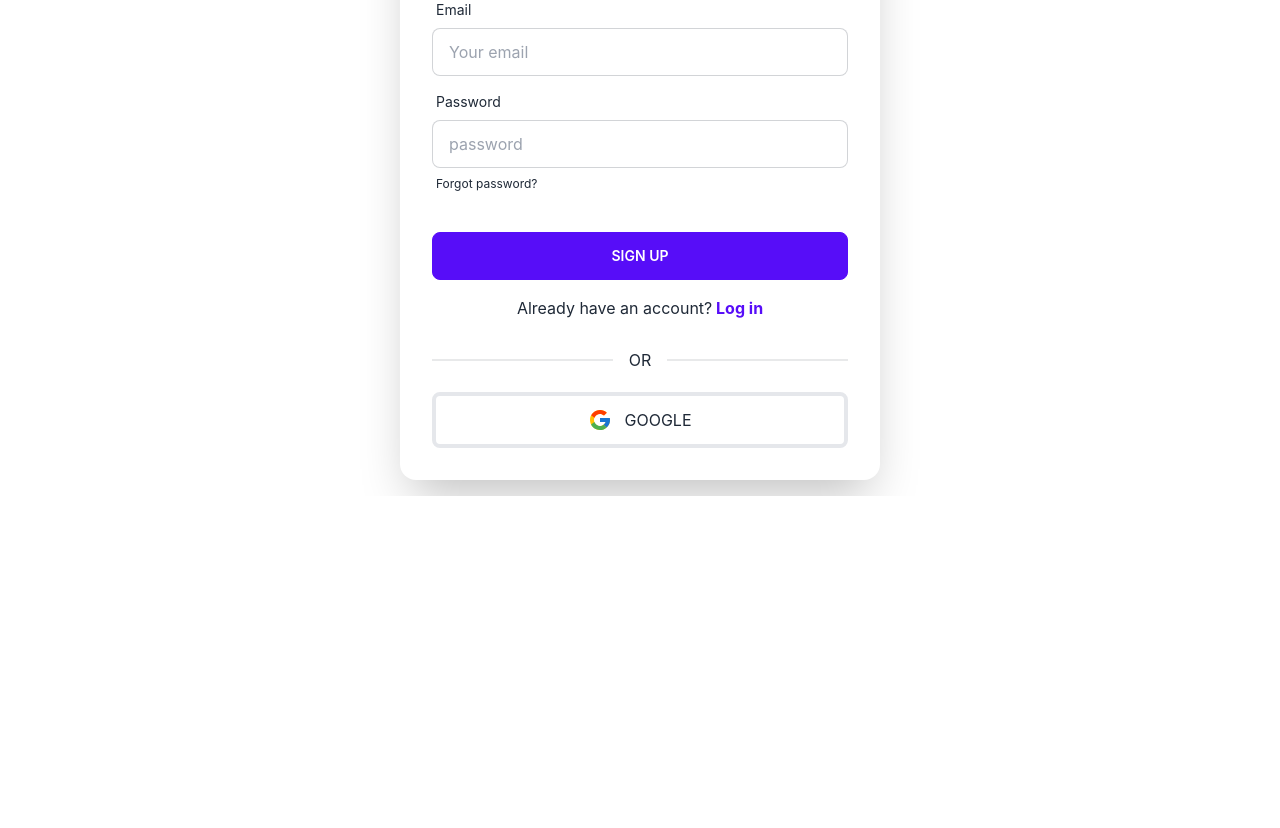
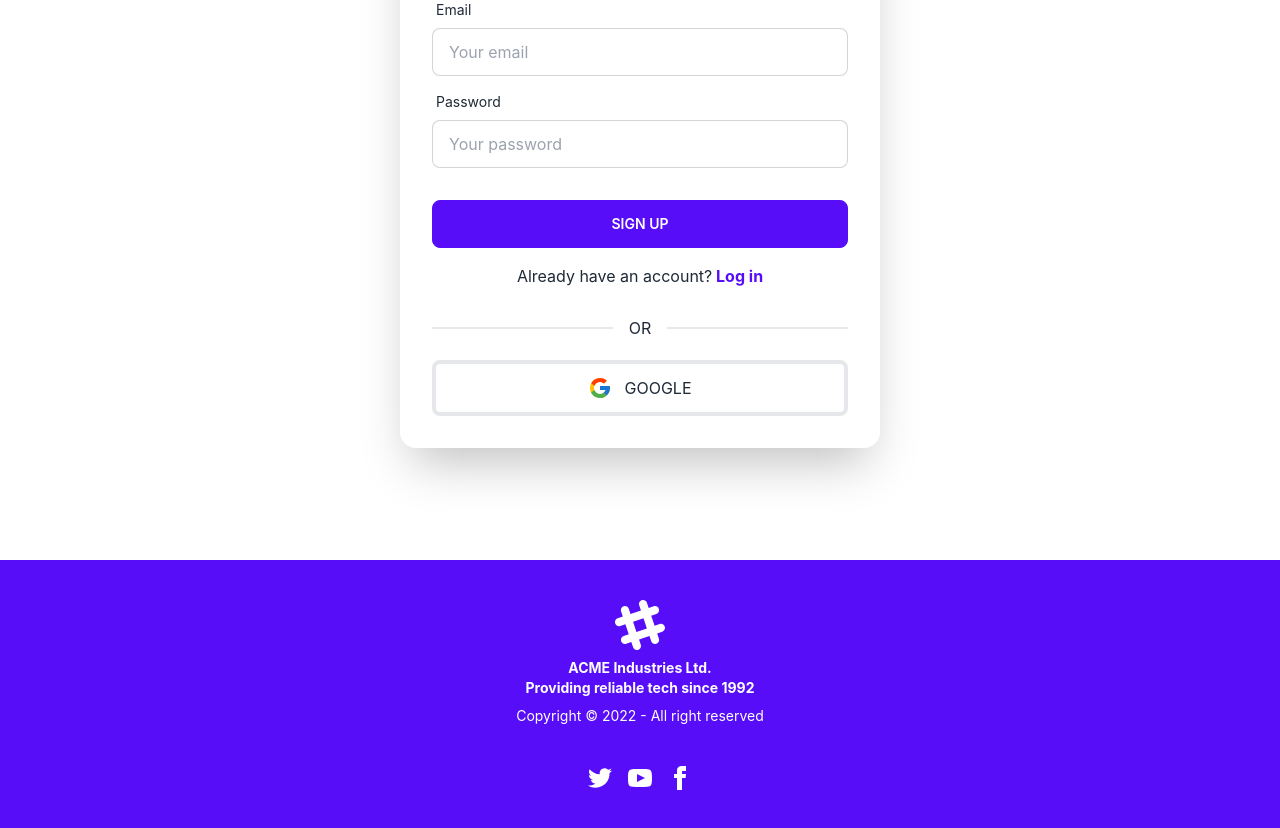
Before and after one commit to Zayed-Fahim/Used-products-resale-market-client-side, a React (Create React App) app: page /signup in a window 1280 px wide. Shown: the part 420-1248 px from the top of the page. Before the commit the page ends 916 px from the top, so only its background shows below. Built offline with nearby package versions, Linux system fonts and the light colour scheme; no server answers.

Commit message:
email log in logOut done

```diff
--- a/package.json
+++ b/package.json
@@ -11,6 +11,7 @@
     "react": "^18.2.0",
     "react-dom": "^18.2.0",
     "react-hook-form": "^7.39.5",
+    "react-hot-toast": "^2.4.0",
     "react-icons": "^4.6.0",
     "react-router-dom": "^6.4.3",
     "react-scripts": "5.0.1",
--- a/src/Contexts/AuthProvider/AuthProvider.js
+++ b/src/Contexts/AuthProvider/AuthProvider.js
@@ -1,22 +1,46 @@
-import React, { createContext } from 'react';
-import {createUserWithEmailAndPassword, getAuth} from 'firebase/auth'
-import app from '../../firebase/firebase.config';
+import React, { createContext, useEffect, useState } from "react";
+import {
+  createUserWithEmailAndPassword,
+  getAuth,
+  onAuthStateChanged,
+  signInWithEmailAndPassword,
+  signOut
+} from "firebase/auth";
+import app from "../../firebase/firebase.config";
 
-const AuthContexts = createContext();
+export const AuthContext = createContext();
 const auth = getAuth(app);
 const AuthProvider = ({ children }) => {
+  const [user, setUser] = useState(null);
   const createUser = (email, password) => {
     return createUserWithEmailAndPassword(auth, email, password);
+  };
+
+  const signIn = (email, password) => {
+    return signInWithEmailAndPassword(auth, email, password);
+    };
+
+    const logOut = () => {
+        return signOut(auth);
     }
 
+  useEffect(() => {
+    const unsubscribe = onAuthStateChanged(auth, (createUser) => {
+      console.log("user observing");
+      setUser(createUser);
+    });
+    return () => unsubscribe();
+  }, []);
+
   const authInfo = {
-        createUser
-    }
+    createUser,
+    user,
+    signIn,
+    logOut,
+  };
   return (
     <div>
-            <AuthContexts.Provider value={authInfo}>
-                {children}
-            </AuthContexts.Provider>
+      <AuthContext.Provider value={authInfo}>{children}</AuthContext.Provider>
     </div>
   );
 };
--- a/src/Pages/Home/Footer/Footer.js
+++ b/src/Pages/Home/Footer/Footer.js
@@ -1,10 +1,65 @@
 import React from 'react';
+import { Link } from 'react-router-dom';
 
 const Footer = () => {
     return (
+      <footer className="footer footer-center p-10 bg-primary text-primary-content mt-24 container mx-auto">
         <div>
-
+          <svg
+            width="50"
+            height="50"
+            viewBox="0 0 24 24"
+            xmlns="http://www.w3.org/2000/svg"
+            fillRule="evenodd"
+            clipRule="evenodd"
+            className="inline-block fill-current"
+          >
+            <path d="M22.672 15.226l-2.432.811.841 2.515c.33 1.019-.209 2.127-1.23 2.456-1.15.325-2.148-.321-2.463-1.226l-.84-2.518-5.013 1.677.84 2.517c.391 1.203-.434 2.542-1.831 2.542-.88 0-1.601-.564-1.86-1.314l-.842-2.516-2.431.809c-1.135.328-2.145-.317-2.463-1.229-.329-1.018.211-2.127 1.231-2.456l2.432-.809-1.621-4.823-2.432.808c-1.355.384-2.558-.59-2.558-1.839 0-.817.509-1.582 1.327-1.846l2.433-.809-.842-2.515c-.33-1.02.211-2.129 1.232-2.458 1.02-.329 2.13.209 2.461 1.229l.842 2.515 5.011-1.677-.839-2.517c-.403-1.238.484-2.553 1.843-2.553.819 0 1.585.509 1.85 1.326l.841 2.517 2.431-.81c1.02-.33 2.131.211 2.461 1.229.332 1.018-.21 2.126-1.23 2.456l-2.433.809 1.622 4.823 2.433-.809c1.242-.401 2.557.484 2.557 1.838 0 .819-.51 1.583-1.328 1.847m-8.992-6.428l-5.01 1.675 1.619 4.828 5.011-1.674-1.62-4.829z"></path>
+          </svg>
+          <p className="font-bold">
+            ACME Industries Ltd. <br />
+            Providing reliable tech since 1992
+          </p>
+          <p>Copyright © 2022 - All right reserved</p>
         </div>
+        <div>
+          <div className="grid grid-flow-col gap-4">
+            <Link>
+              <svg
+                xmlns="http://www.w3.org/2000/svg"
+                width="24"
+                height="24"
+                viewBox="0 0 24 24"
+                className="fill-current"
+              >
+                <path d="M24 4.557c-.883.392-1.832.656-2.828.775 1.017-.609 1.798-1.574 2.165-2.724-.951.564-2.005.974-3.127 1.195-.897-.957-2.178-1.555-3.594-1.555-3.179 0-5.515 2.966-4.797 6.045-4.091-.205-7.719-2.165-10.148-5.144-1.29 2.213-.669 5.108 1.523 6.574-.806-.026-1.566-.247-2.229-.616-.054 2.281 1.581 4.415 3.949 4.89-.693.188-1.452.232-2.224.084.626 1.956 2.444 3.379 4.6 3.419-2.07 1.623-4.678 2.348-7.29 2.04 2.179 1.397 4.768 2.212 7.548 2.212 9.142 0 14.307-7.721 13.995-14.646.962-.695 1.797-1.562 2.457-2.549z"></path>
+              </svg>
+            </Link>
+            <Link>
+              <svg
+                xmlns="http://www.w3.org/2000/svg"
+                width="24"
+                height="24"
+                viewBox="0 0 24 24"
+                className="fill-current"
+              >
+                <path d="M19.615 3.184c-3.604-.246-11.631-.245-15.23 0-3.897.266-4.356 2.62-4.385 8.816.029 6.185.484 8.549 4.385 8.816 3.6.245 11.626.246 15.23 0 3.897-.266 4.356-2.62 4.385-8.816-.029-6.185-.484-8.549-4.385-8.816zm-10.615 12.816v-8l8 3.993-8 4.007z"></path>
+              </svg>
+            </Link>
+            <Link>
+              <svg
+                xmlns="http://www.w3.org/2000/svg"
+                width="24"
+                height="24"
+                viewBox="0 0 24 24"
+                className="fill-current"
+              >
+                <path d="M9 8h-3v4h3v12h5v-12h3.642l.358-4h-4v-1.667c0-.955.192-1.333 1.115-1.333h2.885v-5h-3.808c-3.596 0-5.192 1.583-5.192 4.615v3.385z"></path>
+              </svg>
+            </Link>
+          </div>
+        </div>
+      </footer>
     );
 };
 
--- a/src/Pages/Home/Navbar/Navbar.js
+++ b/src/Pages/Home/Navbar/Navbar.js
@@ -1,22 +1,36 @@
-import React from "react";
-import { Link } from "react-router-dom";
+import React, { useContext } from "react";
+import { Link, useNavigate } from "react-router-dom";
+import { AuthContext } from "../../../Contexts/AuthProvider/AuthProvider";
 
 const Navbar = () => {
+  const { user, logOut } = useContext(AuthContext);
+  console.log(user);
+  const navigate = useNavigate();
+  const handleLogOut = () => {
+    logOut()
+      .then(() => {
+        console.log("signout successfully");
+        navigate('/')
+      })
+      .catch((error) => console.error(error));
+  };
   const menuItems = (
     <>
-      <li>
-        <button>
-          <Link to='/login'>Log In</Link>
-        </button>
-      </li>
-      <li>
-        <button>
-          <Link to='/'>Log Out</Link>
-        </button>
-      </li>
+      {user?.email ? (
+        <li>
+          <button onClick={handleLogOut}>
+            <Link to="/">Log Out</Link>
+          </button>
+        </li>
+      ) : (
+        <li>
+          <button>
+            <Link to="/login">Log In</Link>
+          </button>
+        </li>
+      )}
     </>
   );
-
   return (
     <div className="navbar bg-base-100 container mx-auto">
       <div className="navbar-start">
@@ -70,19 +84,19 @@
               </ul>
             </li>
             <li>
-              <Link>Blogs</Link>
+              <Link to='/blogs'>Blogs</Link>
             </li>
             {menuItems}
           </ul>
         </div>
-        <Link className="btn btn-ghost w-[100px] normal-case text-xl navbar-start">
+        <Link to='/' className="btn btn-ghost w-[100px] normal-case text-xl navbar-start">
           daisyUI
         </Link>
       </div>
       <div className="navbar-end hidden lg:flex">
         <ul className="menu menu-horizontal p-0">
           <li>
-            <Link>Home</Link>
+            <Link to='/'>Home</Link>
           </li>
           <li tabIndex={0}>
             <Link>
@@ -110,7 +124,7 @@
             </ul>
           </li>
           <li>
-            <Link>Blogs</Link>
+            <Link to='/blogs'>Blogs</Link>
           </li>
           {menuItems}
         </ul>
--- a/src/Pages/Login/Login.js
+++ b/src/Pages/Login/Login.js
@@ -1,20 +1,30 @@
-import React from "react";
+import React, { useContext } from "react";
 import { useForm } from "react-hook-form";
 import { Link } from "react-router-dom";
 import { FcGoogle } from "react-icons/fc";
+import { AuthContext } from "../../Contexts/AuthProvider/AuthProvider";
 
 const Login = () => {
+  const { signIn } = useContext(AuthContext);
   const {
     register,
     formState: { errors },
     handleSubmit,
   } = useForm();
-  const onSubmit = (data) => console.log(data);
+  const handleLogIn = (data) => {
+    signIn(data.email, data.password)
+      .then((result) => {
+        const user = result.user;
+        console.log(user);
+      })
+      .catch((error) => console.error(error));
+    };
+
   return (
     <div className="hero mt-20">
       <div className="hero-content flex-col lg:flex-row-reverse">
         <div className="card flex-shrink-0 w-full shadow-2xl bg-base-100">
-          <form onSubmit={handleSubmit(onSubmit)}>
+          <form onSubmit={handleSubmit(handleLogIn)}>
             <h1 className="text-5xl font-bold my-10">Log In</h1>
             <div className="card-body w-[380px] lg:w-[30rem]">
               <div className="form-control">
--- a/src/Pages/Signup/Signup.js
+++ b/src/Pages/Signup/Signup.js
@@ -1,21 +1,30 @@
-import React from "react";
+import React, { useContext } from "react";
 import { useForm } from "react-hook-form";
 import { FcGoogle } from "react-icons/fc";
 import { Link } from "react-router-dom";
+import { AuthContext } from "../../Contexts/AuthProvider/AuthProvider";
 
 const Signup = () => {
+    const {createUser} = useContext(AuthContext)
   const {
     register,
     formState: { errors },
     handleSubmit,
   } = useForm();
-  const onSubmit = (data) => console.log(data);
+    const handleSignUp = (data) =>
+        createUser(data.email, data.password)
+            .then(result => {
+                const user = result.user;
+                console.log(user);
+            })
+        .catch(error => console.error(error))
+    ;
   return (
     <div className="hero mt-20">
       <div className="hero-content flex-col lg:flex-row-reverse">
         <div className="card flex-shrink-0 w-full shadow-2xl bg-base-100">
-          <form onSubmit={handleSubmit(onSubmit)}>
-            <h1 className="text-5xl font-bold my-10">Log In</h1>
+          <form onSubmit={handleSubmit(handleSignUp)}>
+            <h1 className="text-5xl font-bold my-10">Sign Up</h1>
             <div className="card-body w-[380px] lg:w-[30rem]">
               <div className="form-control">
                 <label className="label">
@@ -70,7 +79,7 @@
                   })}
                   aria-invalid={errors.password ? "true" : "false"}
                   type="password"
-                  placeholder="password"
+                  placeholder="Your password"
                   className="input input-bordered"
                 />
                 {errors.password && (
@@ -78,11 +87,6 @@
                     {errors.password?.message}
                   </p>
                 )}
-                <label className="label">
-                  <Link href="#" className="label-text-alt link link-hover">
-                    Forgot password?
-                  </Link>
-                </label>
               </div>
               <div className="form-control mt-6">
                 <button className="btn btn-primary">Sign up</button>
```
Also changed, not shown: 1 other file (tests, documents, lock files or other folders). Lines whose indentation alone changed are shown as unchanged.
